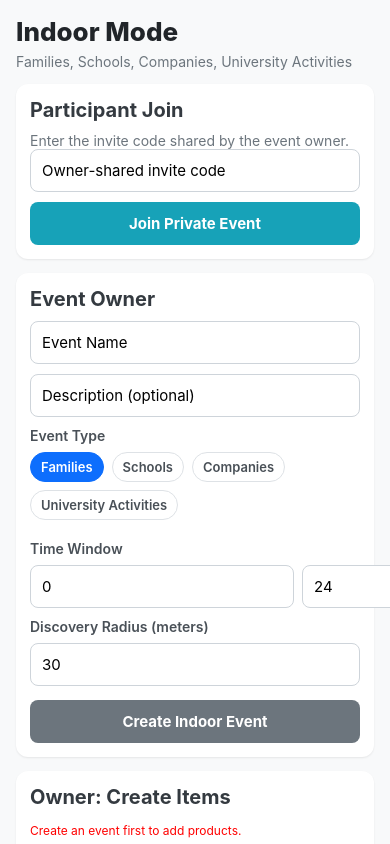
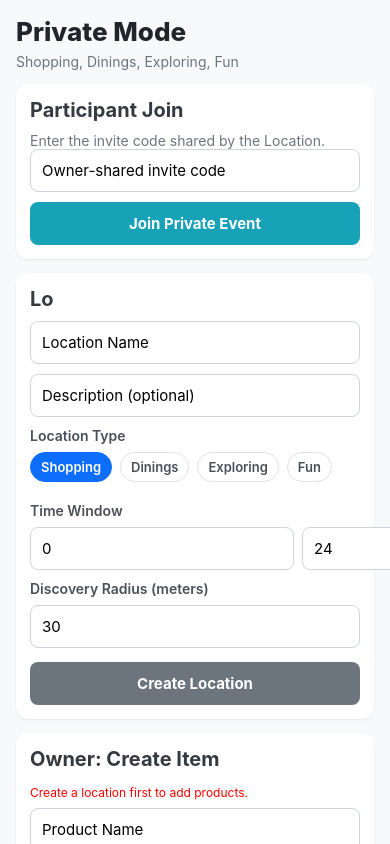
Before and after one commit to 77istM/Mall_Navigator_App, a React Native app: screen /PrivateDashboard in a window 390 px wide. Built offline with nearby package versions, Linux system fonts and the light colour scheme.

Commit message:
changed variables

```diff
--- a/PrivateMode/components/CreateCacheCard.js
+++ b/PrivateMode/components/CreateCacheCard.js
@@ -31,10 +31,10 @@ export default function CreateCacheCard({
 }) {
   return (
     <View style={styles.card}>
-      <Text style={styles.header}>Owner: Create Items</Text>
+      <Text style={styles.header}>Owner: Create Item</Text>
       {!ownedEventId ? (
         <Text style={{ color: 'red', fontSize: 12, marginTop: 4, marginBottom: 8 }}>
-          Create an event first to add products.
+          Create a location first to add products.
         </Text>
       ) : null}
       <InlineStatusMessage status={cacheStatus} />
--- a/PrivateMode/components/CreateEventCard.js
+++ b/PrivateMode/components/CreateEventCard.js
@@ -33,11 +33,11 @@ export default function CreateEventCard({
 
   return (
     <View style={styles.card}>
-      <Text style={styles.header}>Event Owner</Text>
+      <Text style={styles.header}>Lo</Text>
       <InlineStatusMessage status={createEventStatus} />
       <TextInput
         style={styles.input}
-        placeholder="Event Name"
+        placeholder="Location Name"
         value={eventName}
         onChangeText={onEventNameChange}
         editable={!isCreatingEvent}
@@ -50,7 +50,7 @@ export default function CreateEventCard({
         editable={!isCreatingEvent}
       />
 
-      <Text style={styles.label}>Event Type</Text>
+      <Text style={styles.label}>Location Type</Text>
       <View style={styles.chipRow}>
         {eventTypes.map((type) => {
           const isSelected = eventType === type;
@@ -103,12 +103,12 @@ export default function CreateEventCard({
         textStyle={styles.buttonText}
         loading={isCreatingEvent}
         onPress={onCreateEvent}
-        label="Create Indoor Event"
+        label="Create Location"
       />
 
       {ownedEventId ? (
         <View style={styles.inviteCodePanel}>
-          <Text style={styles.inviteCodeLabel}>Event Invite Code:</Text>
+          <Text style={styles.inviteCodeLabel}>Location Invite Code:</Text>
           <Text style={styles.inviteCodeValue}>{ownedEventId}</Text>
           <View style={styles.qrWrapper}>
             <QRCode
--- a/PrivateMode/components/JoinEventCard.js
+++ b/PrivateMode/components/JoinEventCard.js
@@ -17,7 +17,7 @@ export default function JoinEventCard({
     <View style={styles.card}>
       <Text style={styles.header}>Participant Join</Text>
       <InlineStatusMessage status={joinStatus} />
-      <Text style={styles.mutedText}>Enter the invite code shared by the event owner.</Text>
+      <Text style={styles.mutedText}>Enter the invite code shared by the Location.</Text>
       <TextInput
         style={styles.input}
         placeholder="Owner-shared invite code"
--- a/PrivateMode/constants/PrivateModeConstants.js
+++ b/PrivateMode/constants/PrivateModeConstants.js
@@ -1,4 +1,4 @@
-export const EVENT_TYPES = ['Families', 'Schools', 'Companies', 'University Activities'];
+export const EVENT_TYPES = ['Shopping', 'Dinings', 'Exploring', 'Fun'];
 
 export const TEST_IMAGE_URL = 'https://imgs.search.brave.com/QepbmUa7ANhll-Fjdx6_3dxZxzRVSNNg5JCt8Nbiehk/rs:fit:500:0:1:0/g:ce/aHR0cHM6Ly9tZWRp/YS5nZXR0eWltYWdl/cy5jb20vaWQvMTI5/OTQ5MjY4Mi9waG90/by9jYXQtaW4teW91/ci1mYWNlLmpwZz9z/PTYxMng2MTImdz0w/Jms9MjAmYz05WDAt/VlRQRktHakN0QzFa/Tkc4YUUxb2hoaU1z/c3V0RDgwWEtBZk9P/X3VvPQ';
 
--- a/PrivateMode/validation/PrivateModeValidation.js
+++ b/PrivateMode/validation/PrivateModeValidation.js
@@ -13,7 +13,7 @@ export const validateInviteCode = (inviteCode) => {
   const numericEventId = Number(code);
 
   if (!code || Number.isNaN(numericEventId) || numericEventId <= 0) {
-    return 'Enter a valid numeric invite code shared by the event owner.';
+    return 'Enter a valid numeric invite code shared by the Location.';
   }
 
   return null;
@@ -26,10 +26,10 @@ export const validateEventForm = ({ eventName, eventDescription, startInHours, d
   const duration = asPositiveNumber(durationHours);
 
   if (!trimmedName) {
-    return 'Event name is required.';
+    return 'Location Name is required.';
   }
   if (trimmedName.length < 8) {
-    return 'Event name must be at least 8 characters long.';
+    return 'Location Name must be at least 8 characters long.';
   }
   if (trimmedDescription && trimmedDescription.length < 4) {
     return 'Event description must be at least 4 characters long.';
--- a/hooks/useCacheCreation.js
+++ b/hooks/useCacheCreation.js
@@ -19,7 +19,7 @@ export const useCacheCreation = () => {
 
   const handleCreateCache = useCallback(async (ownedEventId) => {
     if (!ownedEventId) {
-      return Alert.alert('Error', 'Create an event first before adding products.');
+      return Alert.alert('Error', 'Create a location first before adding products.');
     }
 
     const cacheFormError = validateCacheForm({
@@ -58,7 +58,7 @@ export const useCacheCreation = () => {
         CachePoints: points,
       });
 
-      setCacheStatus({ tone: 'success', message: 'Product created for this indoor event.' });
+      setCacheStatus({ tone: 'success', message: 'Product created for this Private event.' });
       resetCacheForm();
     } catch (error) {
       setCacheStatus({ tone: 'error', message: error?.message || 'Failed to create product.' });
--- a/screens/HomeScreen.js
+++ b/screens/HomeScreen.js
@@ -12,14 +12,14 @@ export default function HomeScreen({ navigation }) {
         style={styles.globalButton}
         onPress={() => navigation.navigate('GlobalTabs')}
       >
-        <Text style={styles.buttonText}>Outdoor Mode</Text>
+        <Text style={styles.buttonText}>Public Mode</Text>
       </TouchableOpacity>
 
       <TouchableOpacity
         style={styles.privateButton}
         onPress={() => navigation.navigate('PrivateDashboard')}
       >
-        <Text style={styles.buttonText}>Indoor Mode</Text>
+        <Text style={styles.buttonText}>Private Mode</Text>
       </TouchableOpacity>
     </View>
   );
--- a/screens/PrivateScreen.js
+++ b/screens/PrivateScreen.js
@@ -81,7 +81,7 @@ export default function PrivateDashboardScreen({ navigation, route }) {
   // Handle navigation to map
   const handleOpenEventMap = useCallback(() => {
     if (!eventMgmt.activeEventId) {
-      return Alert.alert('Error', 'Join or create an event first.');
+      return Alert.alert('Error', 'Join or Create a location first.');
     }
 
     navigation.navigate('GlobalTabs', {
@@ -93,8 +93,8 @@ export default function PrivateDashboardScreen({ navigation, route }) {
 
   return (
     <ScrollView contentContainerStyle={styles.container}>
-      <Text style={styles.pageTitle}>Indoor Mode</Text>
-      <Text style={styles.subtitle}>Families, Schools, Companies, University Activities</Text>
+      <Text style={styles.pageTitle}>Private Mode</Text>
+      <Text style={styles.subtitle}>Shopping, Dinings, Exploring, Fun</Text>
 
       <JoinEventCard
         styles={styles}
@@ -167,7 +167,7 @@ export default function PrivateDashboardScreen({ navigation, route }) {
       />
 
       <TouchableOpacity style={styles.openMapButton} onPress={handleOpenEventMap}>
-        <Text style={styles.buttonText}>Open Indoor Map + Leaderboard</Text>
+        <Text style={styles.buttonText}>Open Private Map + Leaderboard</Text>
       </TouchableOpacity>
     </ScrollView>
   );
```
Also changed, not shown: 1 other file (tests, documents, lock files or other folders).
